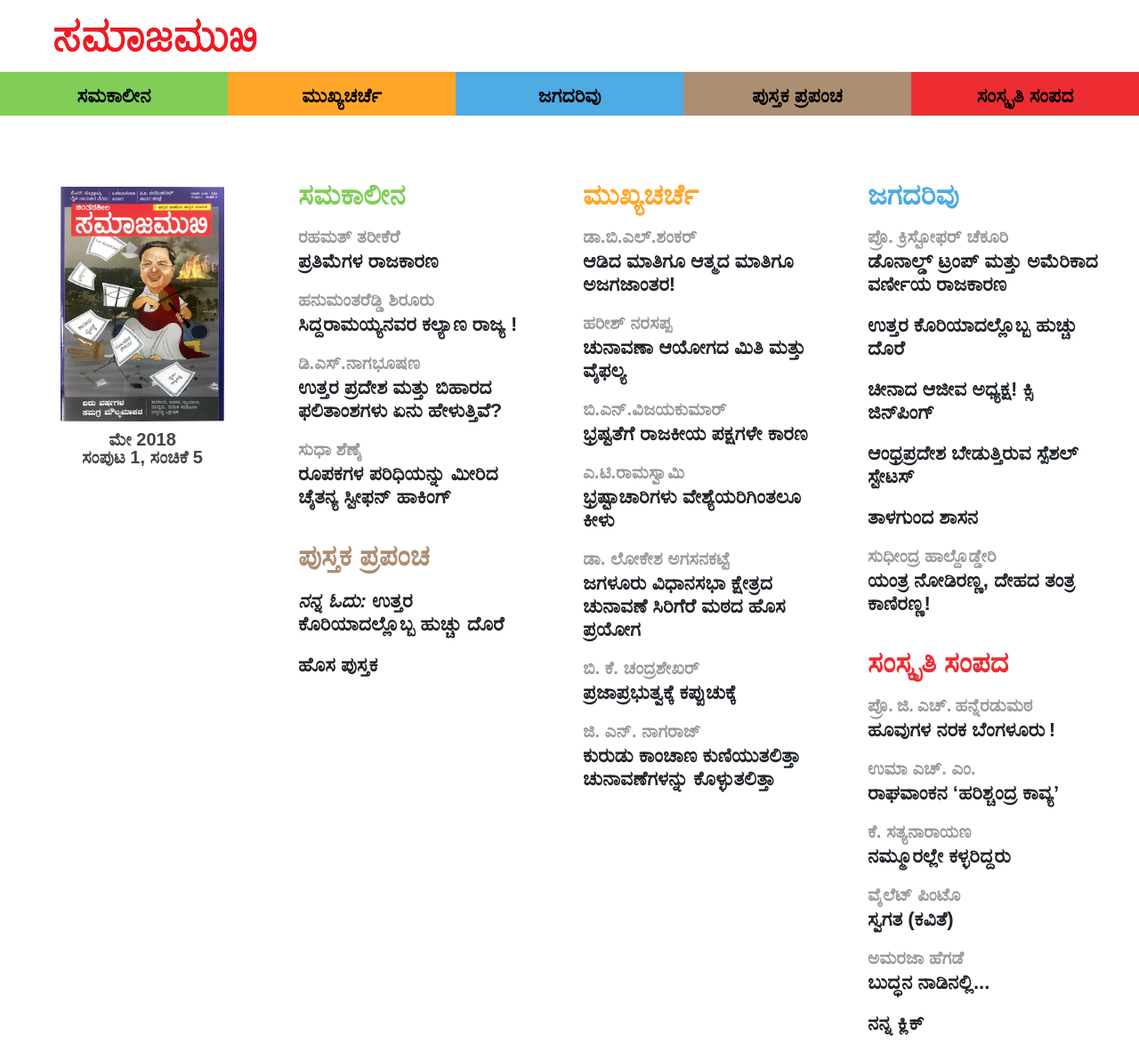
After one commit to SrirangaDigital/samajamukhi, a PHP site: the page made by application/views/flat/4-ಸಂಚಿಕೆಗಳು/201504.php in a window 1280 px wide. The commit adds this page. Shown: the whole page at 89% size. Run offline with PHP 8.4, Linux system fonts and the light colour scheme; the template is opened without the code that fills it, so the values that code supplies are empty; some libraries are stand-ins or nearby versions.

Commit message:
previous issues in place

```diff
--- a/application/views/flat/1-ಮುಖಪುಟ/index.php
+++ b/application/views/flat/1-ಮುಖಪುಟ/index.php
@@ -54,13 +54,13 @@
 			<div class="card card-medium">
 				<div class="card-body row align-items-center">
 					<p class="col-md-2 clock"><i class="fa fa-clock-o"></i><br />ಪ್ರಸ್ತುತ</p>
-					<h5 class="card-title col-md-10"><a href="#">ದಲಿತ ಮುಖ್ಯಮಂತ್ರಿಯ ಪರ ವಾದ-ವಿವಾದ</a></h5>
+					<h5 class="card-title col-md-10"><a href="<?=BASE_URL?>articles/article-20180501.11 01">ದಲಿತ ಮುಖ್ಯಮಂತ್ರಿಯ ಪರ ವಾದ-ವಿವಾದ</a></h5>
 				</div>
 			</div>
 			<div class="card card-medium">
 				<div class="card-body row align-items-center">
 					<p class="col-md-2 clock"><i class="fa fa-calendar "></i><br />ಅನಿಸಿಕೆ</p>
-					<h5 class="card-title col-md-10"><a href="#">ಚರ್ಚೆಯ ಮೂಲಕ ಮಹದಾಯಿಗೆ ಪರಿಹಾರ ಸಾಧ್ಯವೇ?</a></h5>
+					<h5 class="card-title col-md-10"><a href="<?=BASE_URL?>articles/article-20180501.12 01">ಚರ್ಚೆಯ ಮೂಲಕ ಮಹದಾಯಿಗೆ ಪರಿಹಾರ ಸಾಧ್ಯವೇ?</a></h5>
 				</div>
 			</div>
 			<div class="card card-medium">
--- /dev/null
+++ b/application/views/flat/4-ಸಂಚಿಕೆಗಳು/201504.php
@@ -0,0 +1,174 @@
+<div class="container-fluid">
+	<div class="row align-items-top justify-content-center kannada">
+		<div class="col-md-12 issues">
+			<div class="row issue-toc">
+				<div class="col-md-3">
+					<div class="row align-items-center justify-content-center">
+						<div class="col-md-8">
+							<figure>
+								<img class="img-fluid" src="<?=PUBLIC_URL?>images/cover.jpg" />
+								<figcaption>ಮೇ 2018<br />ಸಂಪುಟ 1, ಸಂಚಿಕೆ 5</figcaption>
+							</figure>
+						</div>
+					</div>
+				</div>
+				<div class="col-md-3">
+					<h2 class="green">ಸಮಕಾಲೀನ</h2>
+					<div class="row">
+						<div class="col-md-11">
+							<p class="author">ರಹಮತ್ ತರೀಕೆರೆ</p>
+							<p class="title"><a href="<?=BASE_URL?>articles/article-20180402.01.01">ಪ್ರತಿಮೆಗಳ ರಾಜಕಾರಣ</a></p>
+						</div>
+					</div>
+					<div class="row">
+						<div class="col-md-11">
+							<p class="author">ಹನುಮಂತರೆಡ್ಡಿ ಶಿರೂರು</p>
+							<p class="title"><a href="<?=BASE_URL?>articles/article-20180402.01.02">ಸಿದ್ದರಾಮಯ್ಯನವರ ಕಲ್ಯಾಣ ರಾಜ್ಯ !</a></p>
+						</div>
+					</div>
+					<div class="row">
+						<div class="col-md-11">
+							<p class="author">ಡಿ.ಎಸ್.ನಾಗಭೂಷಣ</p>
+							<p class="title"><a href="<?=BASE_URL?>articles/article-20180402.01.03">ಉತ್ತರ ಪ್ರದೇಶ ಮತ್ತು ಬಿಹಾರದ ಫಲಿತಾಂಶಗಳು ಏನು ಹೇಳುತ್ತಿವೆ?</a></p>
+						</div>
+					</div>
+					<div class="row">
+						<div class="col-md-11">
+							<p class="author">ಸುಧಾ ಶೆಣೈ</p>
+							<p class="title"><a href="<?=BASE_URL?>articles/article-20180402.01.04">ರೂಪಕಗಳ ಪರಿಧಿಯನ್ನು ಮೀರಿದ ಚೈತನ್ಯ ಸ್ಟೀಫನ್ ಹಾಕಿಂಗ್</a></p>
+						</div>
+					</div>
+
+					<h2 class="brown mt-4">ಪುಸ್ತಕ ಪ್ರಪಂಚ</h2>
+					<div class="row">
+						<div class="col-md-11">
+							<p class="title"><a href="<?=BASE_URL?>articles/article-20180402.04.02"><em>ನನ್ನ ಓದು:</em> ಉತ್ತರ ಕೊರಿಯಾದಲ್ಲೊಬ್ಬ ಹುಚ್ಚು ದೊರೆ</a></h5>
+						</div>
+					</div>
+					<div class="row">
+						<div class="col-md-11">
+							<p class="title"><a href="#">ಹೊಸ ಪುಸ್ತಕ</a></h5>
+						</div>
+					</div>
+				</div>
+				<div class="col-md-3">
+					<h2 class="orange">ಮುಖ್ಯಚರ್ಚೆ</h2>
+					<div class="row">
+						<div class="col-md-11">
+							<p class="author">ಡಾ.ಬಿ.ಎಲ್.ಶಂಕರ್</p>
+							<p class="title"><a href="<?=BASE_URL?>articles/article-20180402.02.03">ಆಡಿದ ಮಾತಿಗೂ ಆತ್ಮದ ಮಾತಿಗೂ ಅಜಗಜಾಂತರ!</a></h5>
+						</div>
+					</div>
+					<div class="row">
+						<div class="col-md-11">
+							<p class="author">ಹರೀಶ್ ನರಸಪ್ಪ</p>
+							<p class="title"><a href="<?=BASE_URL?>articles/article-20180402.02.04">ಚುನಾವಣಾ ಆಯೋಗದ ಮಿತಿ ಮತ್ತು ವೈಫಲ್ಯ</a></h5>
+						</div>
+					</div>
+					<div class="row">
+						<div class="col-md-11">
+							<p class="author">ಬಿ.ಎನ್.ವಿಜಯಕುಮಾರ್</p>
+							<p class="title"><a href="<?=BASE_URL?>articles/article-20180402.02.05">ಭ್ರಷ್ಟತೆಗೆ ರಾಜಕೀಯ ಪಕ್ಷಗಳೇ ಕಾರಣ</a></h5>
+						</div>
+					</div>
+					<div class="row">
+						<div class="col-md-11">
+							<p class="author">ಎ.ಟಿ.ರಾಮಸ್ವಾಮಿ</p>
+							<p class="title"><a href="<?=BASE_URL?>articles/article-20180402.02.06">ಭ್ರಷ್ಟಾಚಾರಿಗಳು ವೇಶ್ಯೆಯರಿಗಿಂತಲೂ ಕೀಳು</a></h5>
+						</div>
+					</div>
+					<div class="row">
+						<div class="col-md-11">
+							<p class="author">ಡಾ. ಲೋಕೇಶ ಅಗಸನಕಟ್ಟೆ</p>
+							<p class="title"><a href="<?=BASE_URL?>articles/article-20180402.02.07">ಜಗಳೂರು ವಿಧಾನಸಭಾ ಕ್ಷೇತ್ರದ ಚುನಾವಣೆ ಸಿರಿಗೆರೆ ಮಠದ ಹೊಸ ಪ್ರಯೋಗ</a></h5>
+						</div>
+					</div>
+					<div class="row">
+						<div class="col-md-11">
+							<p class="author">ಬಿ. ಕೆ. ಚಂದ್ರಶೇಖರ್</p>
+							<p class="title"><a href="<?=BASE_URL?>articles/article-20180402.02.08">ಪ್ರಜಾಪ್ರಭುತ್ವಕ್ಕೆ ಕಪ್ಪುಚುಕ್ಕೆ</a></h5>
+						</div>
+					</div>
+					<div class="row">
+						<div class="col-md-11">
+							<p class="author">ಜಿ. ಎನ್. ನಾಗರಾಜ್</p>
+							<p class="title"><a href="<?=BASE_URL?>articles/article-20180402.02.09">ಕುರುಡು ಕಾಂಚಾಣ ಕುಣಿಯುತಲಿತ್ತಾ ಚುನಾವಣೆಗಳನ್ನು ಕೊಳ್ಳುತಲಿತ್ತಾ</a></h5>
+						</div>
+					</div>
+				</div>
+				<div class="col-md-3">
+					<h2 class="blue">ಜಗದರಿವು</h2>
+					<div class="row">
+						<div class="col-md-11">
+							<p class="author">ಪ್ರೊ. ಕ್ರಿಸ್ಟೋಫರ್ ಚೆಕೂರಿ</p>
+							<p class="title"><a href="<?=BASE_URL?>articles/article-20180402.03.01">ಡೊನಾಲ್ಡ್ ಟ್ರಂಪ್ ಮತ್ತು ಅಮೆರಿಕಾದ ವರ್ಣೀಯ ರಾಜಕಾರಣ</a></h5>
+						</div>
+					</div>
+					<div class="row">
+						<div class="col-md-11">
+							<p class="title"><a href="<?=BASE_URL?>articles/article-20180402.03.02">ಉತ್ತರ ಕೊರಿಯಾದಲ್ಲೊಬ್ಬ ಹುಚ್ಚು ದೊರೆ</a></h5>
+						</div>
+					</div>
+					<div class="row">
+						<div class="col-md-11">
+							<p class="title"><a href="<?=BASE_URL?>articles/article-20180402.03.03">ಚೀನಾದ ಆಜೀವ ಅಧ್ಯಕ್ಷ! ಕ್ಸಿ ಜಿನ್‍ಪಿಂಗ್</a></h5>
+						</div>
+					</div>
+					<div class="row">
+						<div class="col-md-11">
+							<p class="title"><a href="<?=BASE_URL?>articles/article-20180402.03.05">ಆಂಧ್ರಪ್ರದೇಶ ಬೇಡುತ್ತಿರುವ ಸ್ಪೆಶಲ್ ಸ್ಟೇಟಸ್</a></h5>
+						</div>
+					</div>
+					<div class="row">
+						<div class="col-md-11">
+							<p class="title"><a href="<?=BASE_URL?>articles/article-20180402.03.06">ತಾಳಗುಂದ ಶಾಸನ</a></h5>
+						</div>
+					</div>
+					<div class="row">
+						<div class="col-md-11">
+							<p class="author">ಸುಧೀಂದ್ರ ಹಾಲ್ದೊಡ್ಡೇರಿ</p>
+							<p class="title"><a href="<?=BASE_URL?>articles/article-20180402.03.07">ಯಂತ್ರ ನೋಡಿರಣ್ಣ, ದೇಹದ ತಂತ್ರ ಕಾಣಿರಣ್ಣ!</a></h5>
+						</div>
+					</div>
+
+					<h2 class="red mt-4">ಸಂಸ್ಕೃತಿ ಸಂಪದ</h2>
+					<div class="row">
+						<div class="col-md-11">
+							<p class="author">ಪ್ರೊ. ಜಿ. ಎಚ್. ಹನ್ನೆರಡುಮಠ</p>
+							<p class="title"><a href="<?=BASE_URL?>articles/article-20180402.05.01">ಹೂವುಗಳ ನರಕ ಬೆಂಗಳೂರು !</a></h5>
+						</div>
+					</div>
+					<div class="row">
+						<div class="col-md-11">
+							<p class="author">ಉಮಾ ಎಚ್. ಎಂ.</p>
+							<p class="title"><a href="<?=BASE_URL?>articles/article-20180402.05.03">ರಾಘವಾಂಕನ ‘ಹರಿಶ್ಚಂದ್ರ ಕಾವ್ಯ’</a></h5>
+						</div>
+					</div>
+					<div class="row">
+						<div class="col-md-11">
+							<p class="author">ಕೆ. ಸತ್ಯನಾರಾಯಣ</p>
+							<p class="title"><a href="<?=BASE_URL?>articles/article-20180402.05.04">ನಮ್ಮೂರಲ್ಲೇ ಕಳ್ಳರಿದ್ದರು</a></h5>
+						</div>
+					</div>
+					<div class="row">
+						<div class="col-md-11">
+							<p class="author">ವೈಲೆಟ್ ಪಿಂಟೊ</p>
+							<p class="title"><a href="<?=BASE_URL?>articles/article-20180402.05.05">ಸ್ವಗತ (ಕವಿತೆ)</a></h5>
+						</div>
+					</div>
+					<div class="row">
+						<div class="col-md-11">
+							<p class="author">ಅಮರಜಾ ಹೆಗಡೆ</p>
+							<p class="title"><a href="<?=BASE_URL?>articles/article-20180402.05.06">ಬುದ್ಧನ ನಾಡಿನಲ್ಲಿ...</a></h5>
+						</div>
+					</div>
+					<div class="row">
+						<div class="col-md-11">
+							<p class="title"><a href="#">ನನ್ನ ಕ್ಲಿಕ್</a></h5>
+						</div>
+					</div>
+				</div>
+			</div>
+		</div>
+	</div>
+</div>
--- a/public/css/homepage.css
+++ b/public/css/homepage.css
@@ -170,6 +170,10 @@
   padding-top: 30px;
   border-bottom: 15px solid #81ce57;
 }
+.samakalina-issue{
+  padding-left: 30px;
+  border-left: 2px solid #81ce57;
+}
 .mukhyacharche{
   padding-top: 30px;
   border-bottom: 15px solid #ffa628;
@@ -229,7 +233,7 @@
 .article{
   font-size: 22px;
   line-height: 28px;
-  margin-top: 130px;
+  margin-top: 80px;
   padding-right: 50px;
   color: #444;
 }
@@ -276,3 +280,58 @@
   padding: 20px;
   background-color: #FFFDE7;
 }
+.issues a.issue{
+  display: block;
+  margin-bottom: 30px;
+}
+.issues figcaption{
+  text-align: center;
+  font-size: 20px;
+  font-weight: bold;
+  line-height: 20px;
+  padding: 10px;
+  color: #444;
+}
+.current-issue {
+  background-color: #EEE;
+  color: #444 !important;
+  padding: 40px;
+  margin-top: 70px;
+  font-weight: bold;
+}
+.current-issue h4{
+  font-size: 28px;
+  font-weight: bold;
+}
+.current-issue h5{
+  font-size: 24px;
+}
+.issue-toc{
+  margin-top: 70px;
+}
+.issue-toc h2{
+  font-weight: bold;
+  font-size: 32px;
+  padding: 0;
+  /*text-align: center;*/
+}
+.issue-toc figure{
+  padding: 0;
+  margin-bottom: 0px;
+}
+.issue-toc .row{
+  padding: 10px 0;
+}
+.issue-toc .title{
+  font-size: 22px;
+  line-height: 26px;
+  font-weight: bold;
+  margin-bottom: 0;
+}
+.issue-toc .author{
+  font-size: 20px;
+  line-height: 20px;
+  font-weight: bold;
+  margin-bottom: 5px;
+  color: #999;
+}
```
Also changed, not shown: application/views/flat/2-ಪ್ರೋತ್ಸಾಹಿಸಿ/index.php (added, +7 -0 lines), application/views/flat/3-ಚಂದಾದಾರರಾಗಿ/index.php (added, +7 -0 lines), application/views/flat/4-ಸಂಚಿಕೆಗಳು/index.php (+48 -0 lines), application/views/flat/articles/article-20180501.11 01/index.php (added, +14 -0 lines), application/views/flat/articles/article-20180501.12 01/index.php (added, +20 -0 lines).
